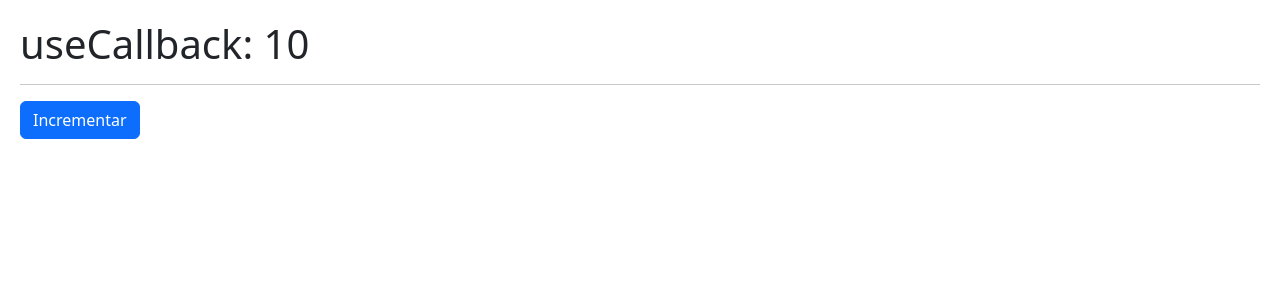
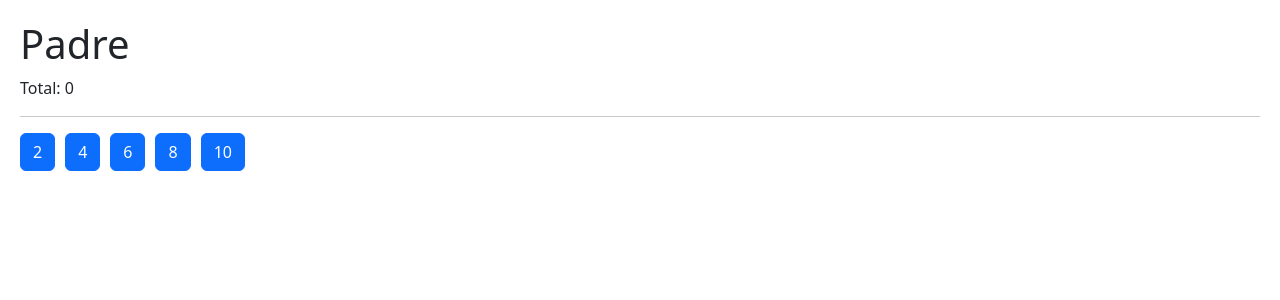
Before and after one commit to Maullin1996/React-hooks, a React (Vite) app: page / in a window 1280 px wide. Shown: the top 300 px of the page. Built offline with nearby package versions, Linux system fonts and the light colour scheme.

Commit message:
actualizado

```diff
--- /dev/null
+++ b/src/07-tarea-memo/Hijo.jsx
@@ -0,0 +1,15 @@
+import React from 'react';
+
+export const Hijo = React.memo(({ numero, incrementar }) => {
+
+    console.log('  Me volví a generar :(  ');
+
+    return (
+        <button
+            className="btn btn-primary mr-3"
+            onClick={ () => incrementar( numero ) }
+        >
+            { numero }
+        </button>
+    )
+})
--- /dev/null
+++ b/src/07-tarea-memo/Padre.jsx
@@ -0,0 +1,42 @@
+import { Hijo } from './Hijo'
+import { useCallback, useState } from 'react';
+
+export const Padre = () => {
+
+    const numeros = [2,4,6,8,10];
+    const [valor, setValor] = useState(0);
+
+
+    const incrementar = useCallback(
+      (num) => {
+        setValor( (valor) => num + valor )
+      },
+      [],
+    )
+
+
+    // const incrementar = ( num ) => {
+    //     setValor( valor + num )
+    // }
+
+
+    return (
+        <div>
+            <h1>Padre</h1>
+            <p> Total: { valor } </p>
+
+            <hr />
+
+            {
+                numeros.map( n => (
+                    <Hijo
+                        key={ n }
+                        numero={ n }
+                        incrementar={ incrementar }
+                    />
+                ))
+            }
+            {/* <Hijo /> */}
+        </div>
+    )
+}
--- a/src/main.jsx
+++ b/src/main.jsx
@@ -1,7 +1,8 @@
 import React from 'react';
 import ReactDOM from 'react-dom/client';
 import './index.css';
-import { CallbackHook } from './06-memos/callbackHook';
+import { Padre } from './07-tarea-memo/Padre';
+//import { CallbackHook } from './06-memos/callbackHook';
 //import { MemoHook } from './06-memos/MemoHook';
 //import { Memorize } from './06-memos/Memorize';
 //import { CounterApp } from './01-useState/CounterApp';
@@ -15,7 +16,7 @@ import { CallbackHook } from './06-memos/callbackHook';
 
 
 ReactDOM.createRoot(document.getElementById('root')).render(
-  <React.StrictMode>
-    < CallbackHook />
-  </React.StrictMode>,
+  //<React.StrictMode>
+    < Padre />
+  //</React.StrictMode>,
 )
```
